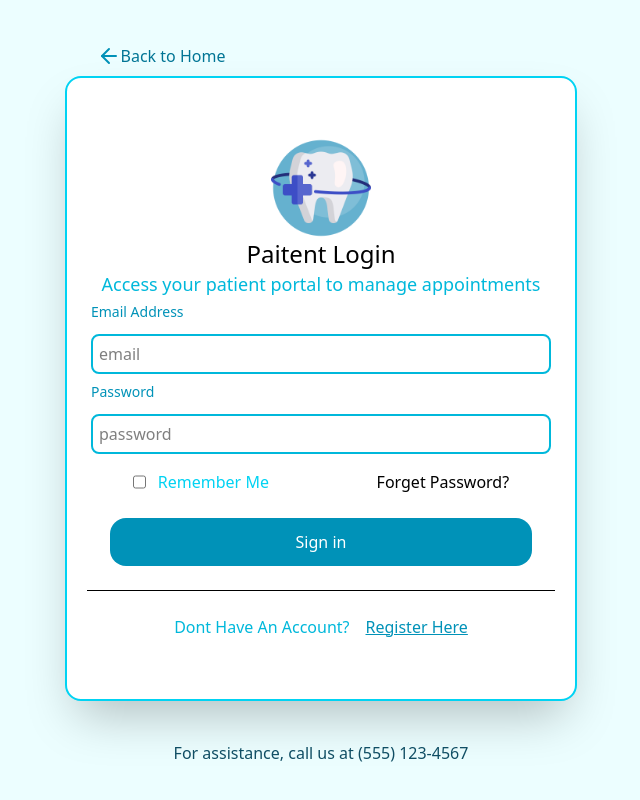
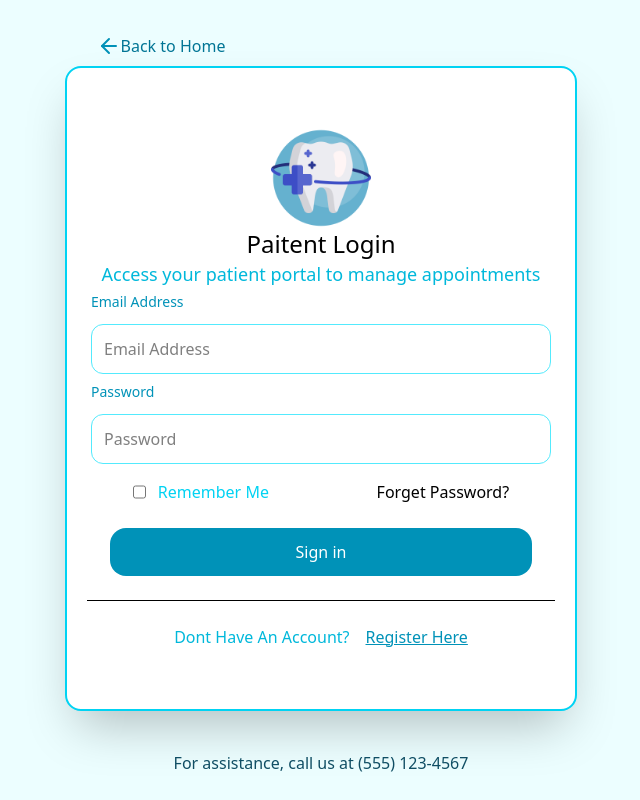
Before and after one commit to HVPasindu/DentPulse, a React app in the folder frontend/: page /login in a window 1280 px wide. Shown: the whole page, without its empty margins (319-959 px from the left). Built offline with nearby package versions, Linux system fonts and the light colour scheme; the HTML template or start-up script is replaced by a standard one.

Commit message:
add validation for forms

```diff
--- a/frontend/src/LoginRegister Pages/InputCommonCard.jsx
+++ b/frontend/src/LoginRegister Pages/InputCommonCard.jsx
@@ -1,17 +1,26 @@
-function InputCommonCard({ name, type, value, label,onChange }) {
+function InputCommonCard({ name, type, value, label,onChange,error }) {
+
+   const isPhone = name === "phone";
+  const isDOB = type === "date" && name === "birthDate";
+
   return (
     <>
       <div className="p-1 flex flex-col gap-3">
         <label className="text-cyan-600 text-sm">{label}</label>
         <input
-          type={type}
-          name={name}
-          value={value}
-          onChange={onChange}
-
-          className="border-2  border-cyan-500 rounded-lg p-1.5 hover:border-gray-500 hover:border-2"
-          placeholder={name}
+       type={isPhone ? "tel" : type}
+        name={name}
+        value={value}
+        onChange={onChange}
+        max={isDOB ? new Date().toISOString().split("T")[0] : undefined}
+        maxLength={isPhone ? 10 : undefined}
+        pattern={isPhone ? "[0-9]{10}" : undefined}
+        placeholder={isPhone ? "07XXXXXXXX" : label}
+        className={`p-3 rounded-xl border outline-none ${
+          error ? "border-red-500" : "border-cyan-300"
+        }`}
         />
+        {error && <p className="text-red-500 text-sm">{error}</p>}
       </div>
     </>
   );
--- a/frontend/src/LoginRegister Pages/RegisterPage.jsx
+++ b/frontend/src/LoginRegister Pages/RegisterPage.jsx
@@ -18,6 +18,45 @@ const RegisterPage = () => {
     confirmPassword: "",
   });
 
+
+   const [errors, setErrors] = useState({});
+   const validate = () => {
+    let newErrors = {};
+
+    if (!formData.fullName.trim())
+      newErrors.fullName = "Full name is required";
+
+    if (!formData.email)
+      newErrors.email = "Email is required";
+    else if (!/\S+@\S+\.\S+/.test(formData.email))
+      newErrors.email = "Invalid email address";
+
+    if (!formData.phone)
+      newErrors.phone = "Phone number is required";
+    else if (!/^\d{10}$/.test(formData.phone))
+      newErrors.phone = "Phone number must be exactly 10 digits";
+
+    if (!formData.address)
+      newErrors.address = "Address is required";
+
+    if (!formData.birthDate)
+      newErrors.birthDate = "Date of birth is required";
+
+    if (!formData.gender)
+      newErrors.gender = "Please select gender";
+
+    if (!formData.password)
+      newErrors.password = "Password is required";
+    else if (formData.password.length < 6)
+      newErrors.password = "Minimum 6 characters";
+
+    if (formData.confirmPassword !== formData.password)
+      newErrors.confirmPassword = "Passwords do not match";
+
+    setErrors(newErrors);
+    return Object.keys(newErrors).length === 0;
+  };
+
   const navigate = useNavigate();
 
   const handleChange = (e) => {
@@ -25,26 +64,19 @@ const RegisterPage = () => {
     setFormData((prev) => ({ ...prev, [name]: value }));
   };
 
-  const handleSubmit = async (e) => {
+   const handleSubmit = async (e) => {
     e.preventDefault();
-    // Add confirmPassword check here if needed
-    if (formData.password !== formData.confirmPassword) {
-      alert("Passwords do not match!");
-      return;
-    }
+    if (!validate()) return;
+
     try {
       const response = await axios.post(
         "http://localhost:8080/api/v1/auth/register-patient",
         formData,
-        {
-          headers: {
-            "Content-Type": "application/json",
-          },
-        }
+        { headers: { "Content-Type": "application/json" } }
       );
+
       if (response.status === 200) {
-
-        localStorage.setItem("register_request_email", formData.email); // Optional: set a flag in localStorage
+        localStorage.setItem("register_request_email", formData.email);
         navigate("/otp");
       }
     } catch (error) {
@@ -106,6 +138,7 @@ const RegisterPage = () => {
                 value={formData[registerpage_data.name]}
                 label={registerpage_data.label}
                 onChange={handleChange}
+                   error={errors[registerpage_data.name]}
               />
             )
           )}
```
